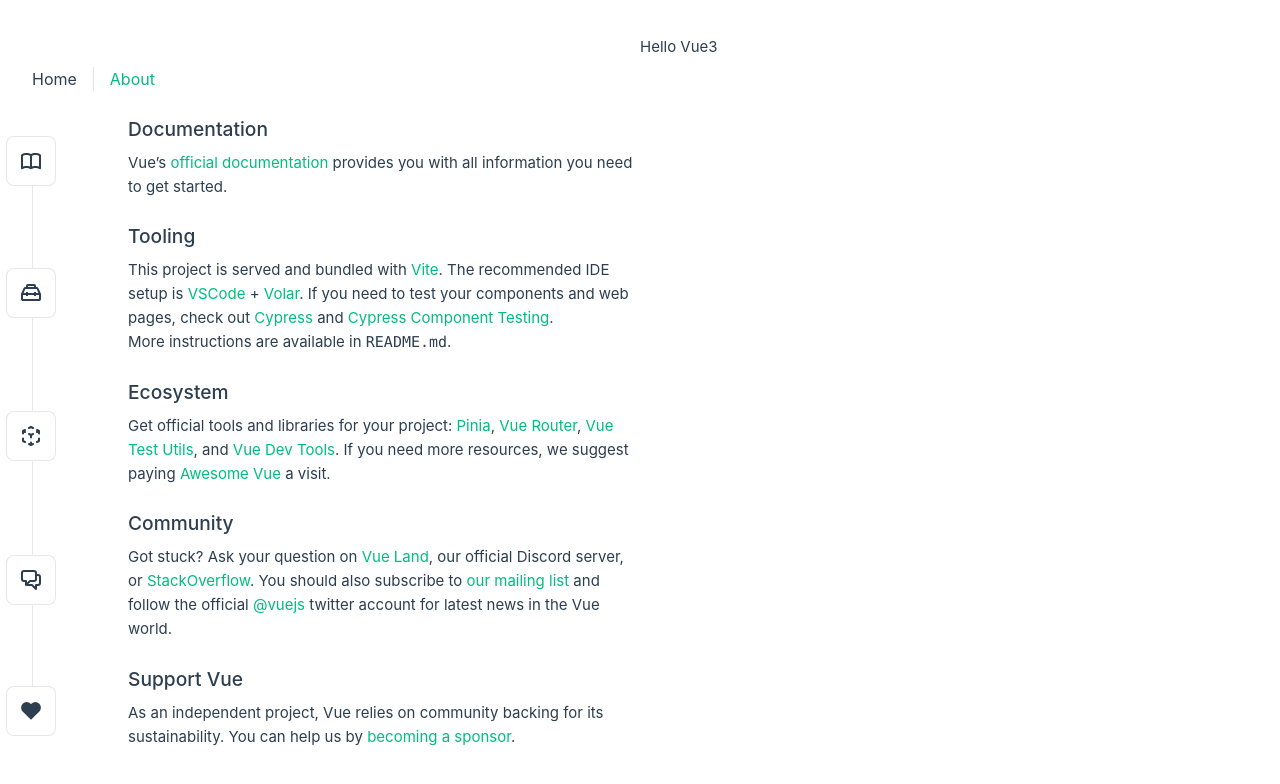
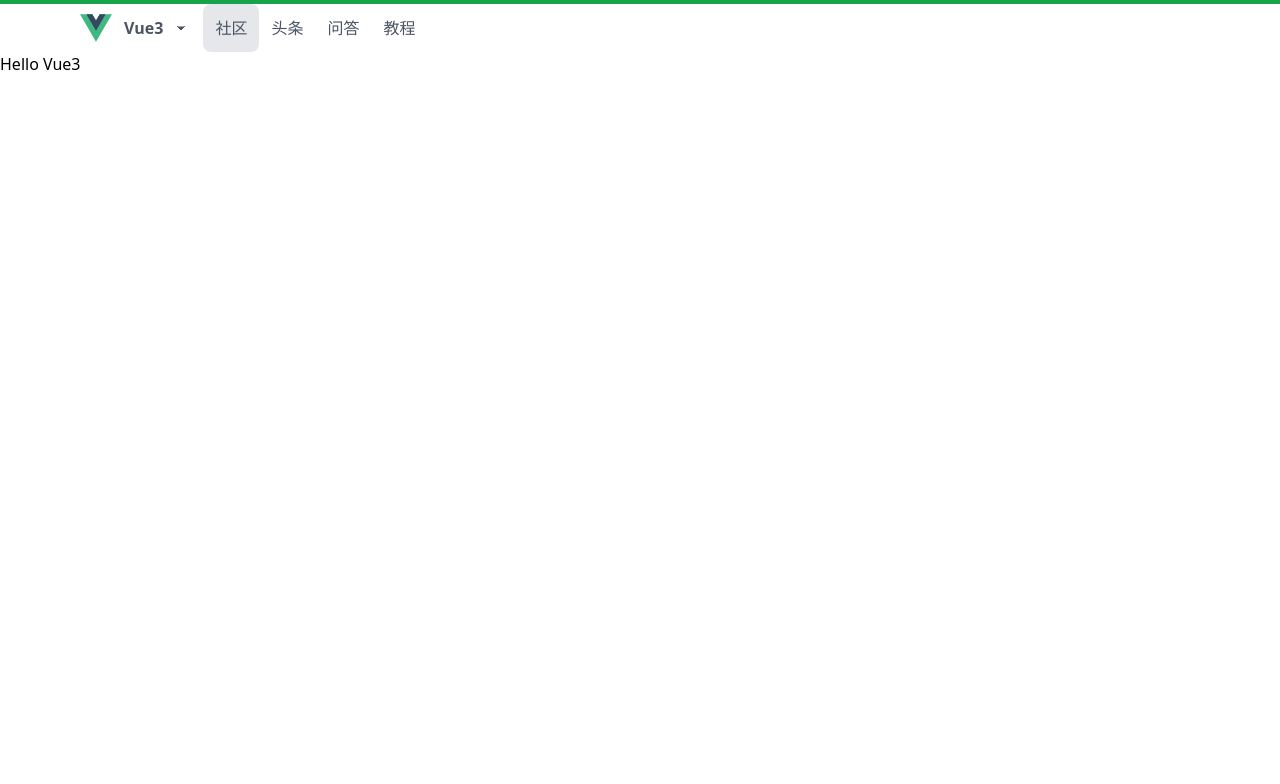
Before and after one commit to fansheng0594/vue3-learnku, a Vue app: page / in a window 1280 px wide. Shown: the top 784 px of the page. Built offline with nearby package versions, Linux system fonts and the light colour scheme; the HTML template or start-up script is replaced by a standard one.

Commit message:
add nav header

```diff
--- a/src/App.vue
+++ b/src/App.vue
@@ -1,113 +1,19 @@
 <script setup lang="ts">
 import { RouterLink, RouterView } from "vue-router";
-import HelloWorld from "@/components/HelloWorld.vue";
+import TheHeader from "@/components/TheHeader.vue";
 </script>
 
 <template>
   <header>
-    <nav>
-      <RouterLink to="/">Home</RouterLink>
-      <RouterLink to="/about">About</RouterLink>
-    </nav>
+    <TheHeader />
+<!--    <nav>-->
+<!--      <RouterLink to="/">Home</RouterLink>-->
+<!--      <RouterLink to="/about">About</RouterLink>-->
+<!--    </nav>-->
   </header>
   <p>Hello Vue3</p>
   <RouterView />
 </template>
 
 <style>
-@import "@/assets/base.css";
-
-#app {
-  max-width: 1280px;
-  margin: 0 auto;
-  padding: 2rem;
-
-  font-weight: normal;
-}
-
-header {
-  line-height: 1.5;
-  max-height: 100vh;
-}
-
-.logo {
-  display: block;
-  margin: 0 auto 2rem;
-}
-
-a,
-.green {
-  text-decoration: none;
-  color: hsla(160, 100%, 37%, 1);
-  transition: 0.4s;
-}
-
-@media (hover: hover) {
-  a:hover {
-    background-color: hsla(160, 100%, 37%, 0.2);
-  }
-}
-
-nav {
-  width: 100%;
-  font-size: 12px;
-  text-align: center;
-  margin-top: 2rem;
-}
-
-nav a.router-link-exact-active {
-  color: var(--color-text);
-}
-
-nav a.router-link-exact-active:hover {
-  background-color: transparent;
-}
-
-nav a {
-  display: inline-block;
-  padding: 0 1rem;
-  border-left: 1px solid var(--color-border);
-}
-
-nav a:first-of-type {
-  border: 0;
-}
-
-@media (min-width: 1024px) {
-  body {
-    display: flex;
-    place-items: center;
-  }
-
-  #app {
-    display: grid;
-    grid-template-columns: 1fr 1fr;
-    padding: 0 2rem;
-  }
-
-  header {
-    display: flex;
-    place-items: center;
-    padding-right: calc(var(--section-gap) / 2);
-  }
-
-  header .wrapper {
-    display: flex;
-    place-items: flex-start;
-    flex-wrap: wrap;
-  }
-
-  .logo {
-    margin: 0 2rem 0 0;
-  }
-
-  nav {
-    text-align: left;
-    margin-left: -1rem;
-    font-size: 1rem;
-
-    padding: 1rem 0;
-    margin-top: 1rem;
-  }
-}
 </style>
--- /dev/null
+++ b/src/components/TheHeader.vue
@@ -0,0 +1,48 @@
+<script setup lang="ts">
+import { computed, ref } from "vue";
+
+const logo = ref({
+  title: "Vue3",
+});
+
+const navList = ref(["社区", "头条", "问答", "教程"]);
+
+const activeIndex = ref(0);
+
+function activeClass(index: number) {
+  return { "bg-gray-200": activeIndex.value === index };
+}
+
+function changeNav(index: number) {
+  activeIndex.value = index;
+}
+</script>
+
+<template>
+  <div
+    class="nav-header flex items-center pl-20 border-t-4 border-green-600 text-gray-600"
+  >
+    <div class="logo flex items-center space-x-3">
+      <!-- prettier-ignore -->
+      <svg class="w-8 h-8" xmlns="http://www.w3.org/2000/svg" viewBox="0 0 261.76 226.69"  xmlns:v="https://vecta.io/nano"><path d="M161.096.001l-30.225 52.351L100.647.001H-.005l130.877 226.688L261.749.001z" fill="#41b883"/><path d="M161.096.001l-30.225 52.351L100.647.001H52.346l78.526 136.01L209.398.001z" fill="#34495e"/></svg>
+      <span class="font-semibold">{{ logo.title }}</span>
+      <!-- prettier-ignore -->
+      <svg class="fill-current w-3 h-3" fill="none" stroke="currentColor" viewBox="0 0 24 24" xmlns="http://www.w3.org/2000/svg"><path stroke-linecap="round" stroke-linejoin="round" stroke-width="2" d="M19 9l-7 7-7-7"></path></svg>
+    </div>
+    <div class="nav-items flex ml-4">
+      <ul class="flex items-center">
+        <li
+          class="px-3 py-3 rounded-lg cursor-pointer hover:bg-gray-200"
+          :class="activeClass(index)"
+          v-for="(navItem, index) in navList"
+          :key="index"
+          @click="changeNav(index)"
+        >
+          {{ navItem }}
+        </li>
+      </ul>
+    </div>
+  </div>
+</template>
+
+<style scoped></style>
--- a/src/views/HomeView.vue
+++ b/src/views/HomeView.vue
@@ -1,9 +1,7 @@
 <script setup lang="ts">
-import TheWelcome from '@/components/TheWelcome.vue'
 </script>
 
 <template>
   <main>
-    <TheWelcome />
   </main>
 </template>
```
Also changed, not shown: .eslintrc.cjs, 7 other files (tests, documents, lock files or other folders).
